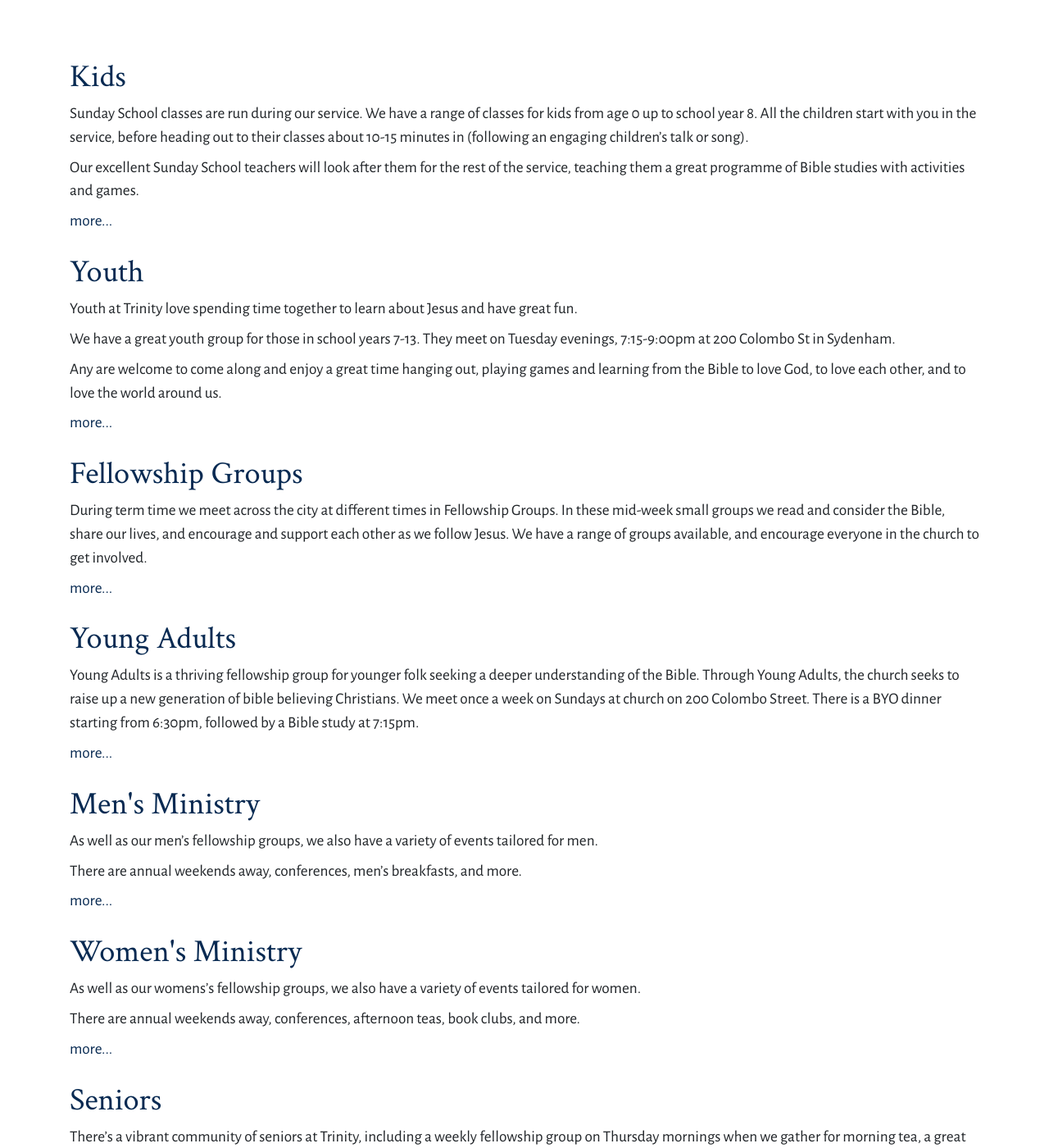
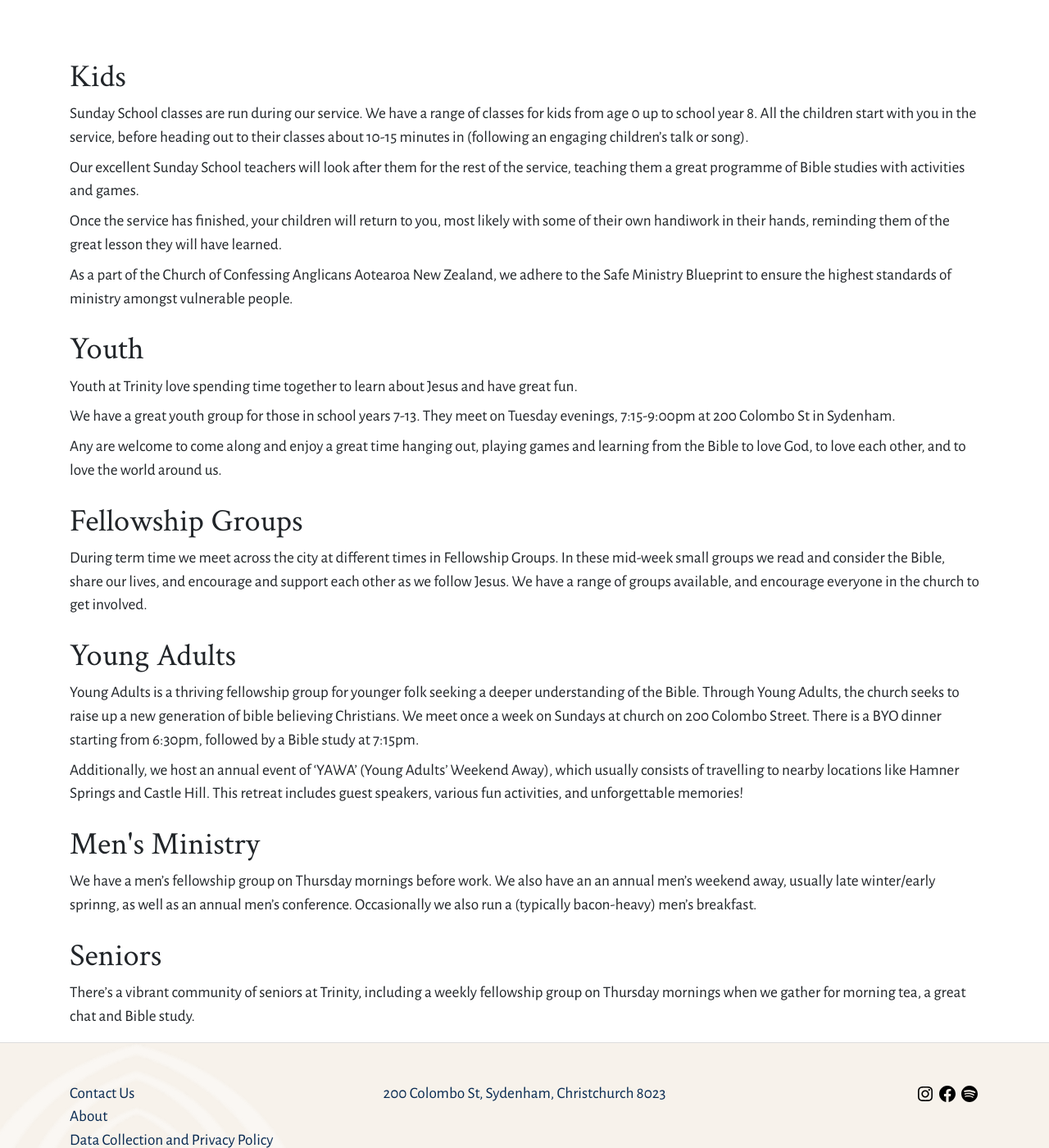
Before and after one commit to trinitysc/jekyll-blog, a Jekyll site: the page built from ministries/index.html, in a window 1280 px wide and 1400 px high, scrolled down 604 px. Shown: the whole window at 82% size. Built offline with Jekyll 4.4.1, drawn with Linux system fonts in a browser that asks for light colours.

```diff
--- a/_ministries/men.md
+++ b/_ministries/men.md
@@ -5,6 +5,6 @@
 order: 5
 ---
 
-As well as our men’s fellowship groups, we also have a variety of events tailored for men.
-
-There are annual weekends away, conferences, men’s breakfasts, and more.
+We have a men’s fellowship group on Thursday mornings before work. We also have an
+an annual men's weekend away, usually late winter/early sprinng, as well as an annual men's conference.
+Occasionally we also run a (typically bacon-heavy) men's breakfast.
--- a/_ministries/women.md
+++ b/_ministries/women.md
@@ -1,10 +1,10 @@
----
+een---
 layout: ministry
 title: Women's Ministry
 banner:
 order: 6
 ---
 
-As well as our womens’s fellowship groups, we also have a variety of events tailored for women.
-
-There are annual weekends away, conferences, afternoon teas, book clubs, and more.
+As well as our Women on Wednesday fellowship group, we have a variety of events tailored for women.
+There is an annual weekend away, an annual women's conference, as well as occasional afternoon
+teas and book clubs.
--- a/ministries/index.html
+++ b/ministries/index.html
@@ -7,9 +7,8 @@
 
 {% assign ministries = site.ministries | sort:"order"  %}
 {% for ministry in ministries %}
-<h2 class="mt-4"><a href="{{ ministry.url | relative_url }}">{{ ministry.title }}</a></h2>
-{{ ministry.excerpt }}
-<a href="{{ ministry.url | relative_url }}">more...</a>
+<h2 class="mt-4">{{ ministry.title }}</h2>
+{{ ministry.content}}
 {% endfor %}
 
 <style scoped>p { margin-bottom: 0.5rem; }</style>
```
Also changed, not shown: _ministries/fellowship-groups.md (+0 -2 lines), _ministries/senior.md (+2 -1 lines).
